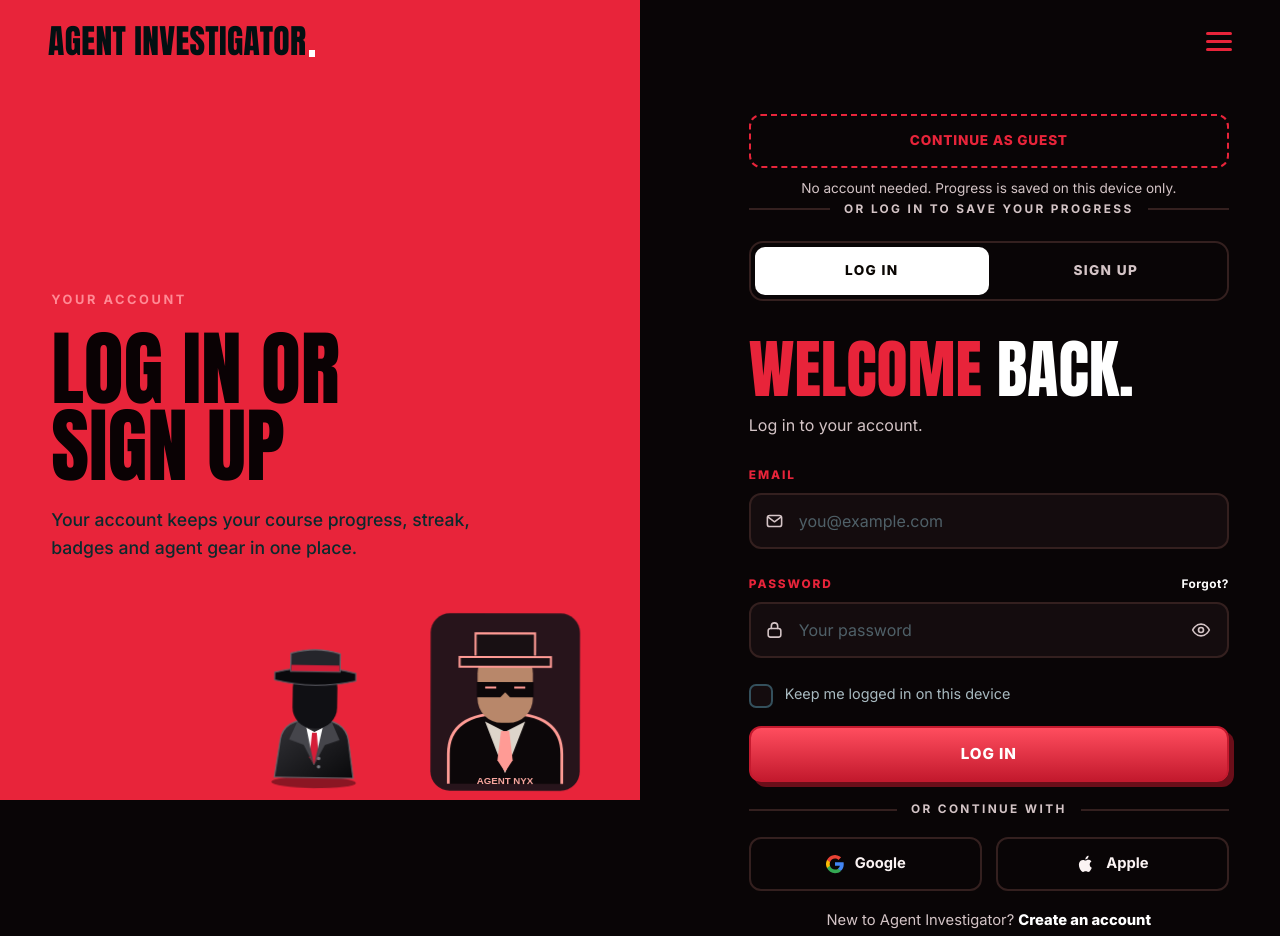
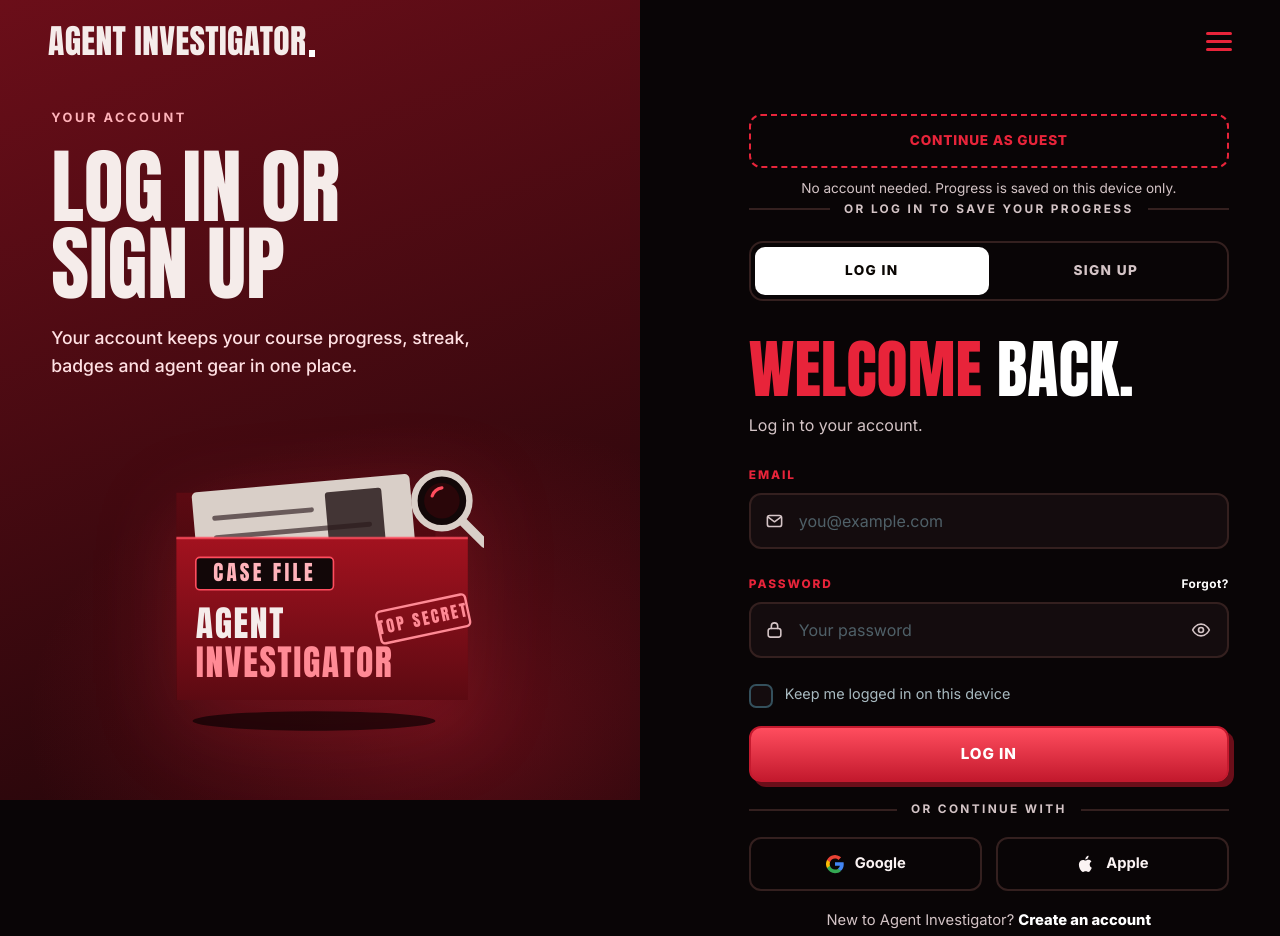
Before and after one commit to EshunBurge/AgentInvestigators, a plain HTML site: page login.html in a window 1280 px wide. Shown: the top 936 px of the page. Drawn offline with Linux system fonts and the light colour scheme; no server answers.

Commit message:
Remove characters from login screen
Co-Authored-By: Claude Opus 5.5 <noreply@anthropic.com>
Claude-Session: https://claude.ai/code/session_01Eau3e8pCGgyWR4FT6LaJ7J

```diff
--- a/css/agent.css
+++ b/css/agent.css
@@ -155,3 +155,13 @@ p,li{color:var(--muted)}
 .ref-hero .docviewer iframe{height:min(78vh,1000px)}
 .pdfpages{display:grid;gap:18px;padding:18px;background:#1a1012}
 .pdfpages img{display:block;width:100%;max-width:900px;margin:0 auto;height:auto;border-radius:6px;box-shadow:0 10px 30px rgba(0,0,0,.5);background:#fff}
+/* login: no characters, dark crimson panel with the case-file logo */
+.auth-art{background:radial-gradient(700px 500px at 70% 90%,rgba(196,26,46,.35),transparent 60%),linear-gradient(160deg,var(--r800),var(--r950))!important;color:#f5ecea!important;display:flex!important;flex-direction:column;justify-content:space-between;gap:30px}
+.auth-art *{color:inherit}
+.auth-art .eyebrow{color:var(--r200)!important}
+.auth-art h2{color:#f5ecea!important}
+.auth-art p{color:var(--r100)!important}
+.auth-art .peek{display:none!important}
+.auth-logo{max-width:340px;width:100%;align-self:center}
+.auth-logo .casefile-logo{animation:none}
+body[data-page="login"] .nav .brand{color:#f5ecea!important}
--- a/login.html
+++ b/login.html
@@ -20,8 +20,25 @@
       <h2>Log in or<br>sign up</h2>
       <p>Your account keeps your course progress, streak, badges and agent gear in one place.</p>
     </div>
-  <img class="peek p1" src="img/agent-nyx.svg" alt="" aria-hidden="true">
-    <img class="peek p2" src="img/agent-rook.svg" alt="" aria-hidden="true">
+    <div class="auth-logo"><svg class="casefile-logo" viewBox="0 0 420 380" role="img" aria-label="Agent Investigator case file logo" xmlns="http://www.w3.org/2000/svg">
+          <defs>
+            <linearGradient id="cfFront2" x1="0" y1="0" x2="0" y2="1"><stop offset="0" stop-color="#a3121f"/><stop offset="1" stop-color="#5c0a12"/></linearGradient>
+            <linearGradient id="cfBack2" x1="0" y1="0" x2="0" y2="1"><stop offset="0" stop-color="#5c0a12"/><stop offset="1" stop-color="#2a0609"/></linearGradient>
+          </defs>
+          <ellipse cx="210" cy="352" rx="150" ry="12" fill="#000" opacity=".6"/>
+          <path d="M40 70h112l26 30h182v226H40z" fill="url(#cfBack2)"/>
+          <rect x="66" y="58" width="270" height="170" rx="6" fill="#d9cfc8" transform="rotate(-5 200 150)"/>
+          <g stroke="#3a2a2c" stroke-width="6" stroke-linecap="round" opacity=".7" transform="rotate(-5 200 150)"><path d="M92 92h120M92 116h190M92 140h160M92 164h190"/></g>
+          <rect x="230" y="72" width="70" height="86" rx="4" fill="#2a1a1c" transform="rotate(-5 200 150)" opacity=".85"/>
+          <path d="M40 126h360v200H40z" fill="url(#cfFront2)"/>
+          <path d="M40 126h360" stroke="#ff4d5e" stroke-width="3" opacity=".8"/>
+          <rect x="64" y="150" width="170" height="40" rx="5" fill="#120708" stroke="#ff4d5e" stroke-width="2"/>
+          <text x="149" y="179" text-anchor="middle" font-family="Anton,Impact,sans-serif" font-size="26" letter-spacing="4" fill="#ffb3ba">CASE FILE</text>
+          <text x="64" y="250" font-family="Anton,Impact,sans-serif" font-size="44" letter-spacing="2" fill="#f5ecea">AGENT</text>
+          <text x="64" y="298" font-family="Anton,Impact,sans-serif" font-size="44" letter-spacing="2" fill="#ff8a95">INVESTIGATOR</text>
+          <g transform="translate(286 218) rotate(-12)"><rect width="112" height="40" rx="5" fill="none" stroke="#ff8a95" stroke-width="3"/><text x="56" y="28" text-anchor="middle" font-family="Anton,Impact,sans-serif" font-size="20" letter-spacing="3" fill="#ff8a95">TOP SECRET</text></g>
+          <g transform="translate(322 34)"><circle cx="46" cy="46" r="34" fill="#120708" stroke="#d9cfc8" stroke-width="8"/><circle cx="46" cy="46" r="22" fill="#2a0609"/><path d="M34 40a15 15 0 0 1 12-10" stroke="#ff4d5e" stroke-width="4" fill="none" stroke-linecap="round"/><path d="M71 71l28 28" stroke="#d9cfc8" stroke-width="11" stroke-linecap="round"/></g>
+        </svg></div>
   </aside>
 
   <section class="auth-panel">
@@ -117,8 +134,7 @@
 
       <!-- SUCCESS -->
       <div class="welcome" id="welcome">
-        <img src="img/agent-vale.svg" alt="">
-        <h3>Welcome, <span id="welcomeName">there</span>.</h3>
+                <h3>Welcome, <span id="welcomeName">there</span>.</h3>
         <p id="welcomeCopy"></p>
         <a class="btn btn-primary btn-block" href="dashboard.html">Go to my dashboard</a>
         <a class="btn btn-ghost btn-block" href="index.html">Back to home</a>
```
